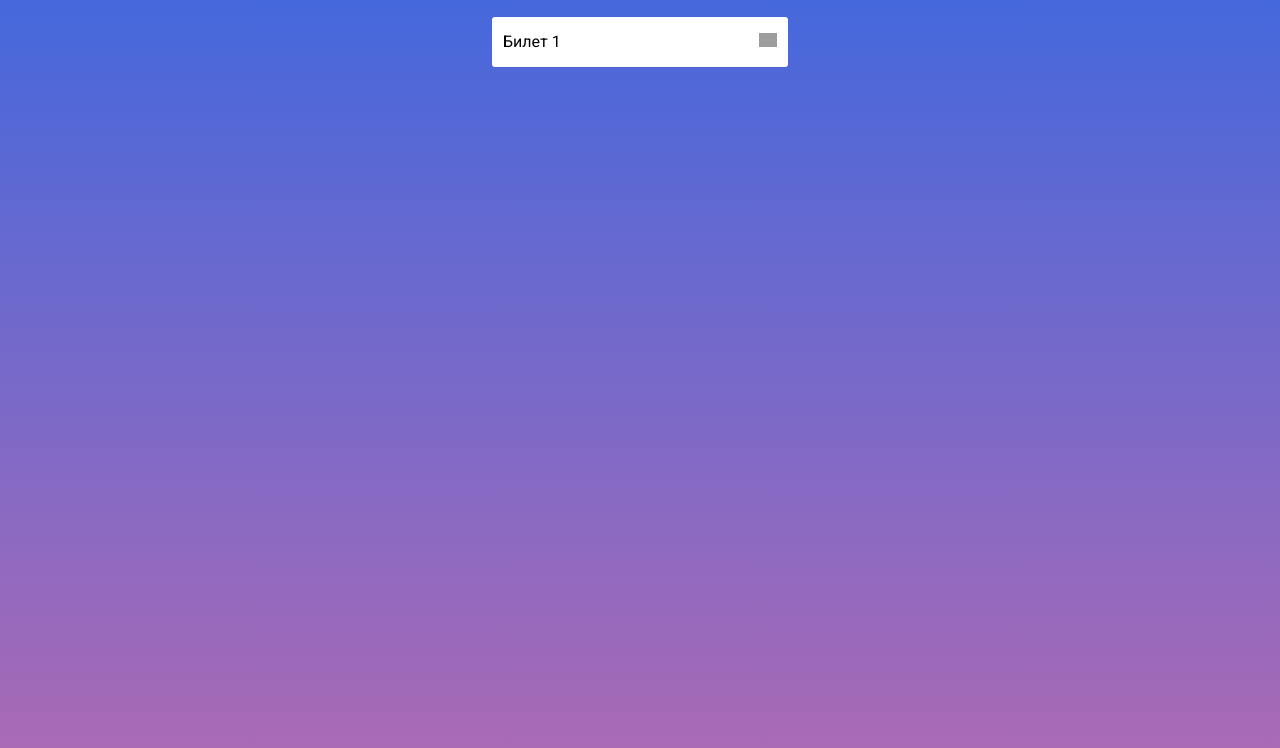
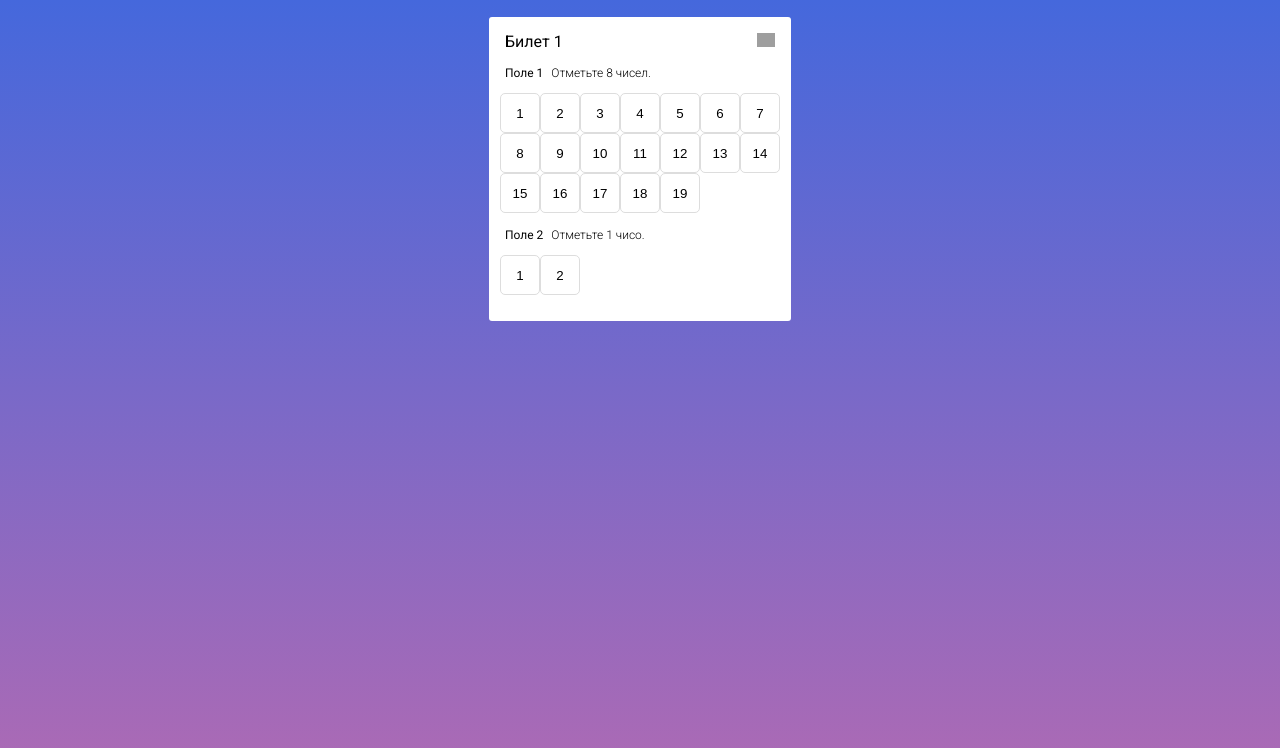
Before and after one commit to hicugi/rapido, a React (Create React App) app: page / in a window 1280 px wide. Shown: the top 748 px of the page. Built offline with nearby package versions, Linux system fonts and the light colour scheme; grey boxes are pictures that could not be loaded.

Commit message:
game main elements

```diff
--- a/package.json
+++ b/package.json
@@ -5,7 +5,8 @@
   "dependencies": {
     "react": "^16.9.0",
     "react-dom": "^16.9.0",
-    "react-scripts": "3.1.1"
+    "react-scripts": "3.1.1",
+    "prop-types": "^15.7.2"
   },
   "scripts": {
     "start": "react-scripts start",
--- a/src/App.js
+++ b/src/App.js
@@ -1,6 +1,7 @@
 import React from 'react';
+import Game from './game';
 
-function App() {
+export default function App() {
   return (
     <main className="app-main">
       <section className="block">
@@ -9,10 +10,10 @@ function App() {
           <button className="icon-magic"></button>
         </header>
 
-        <div className="block__body">{/*  */}</div>
+        <div className="block__body">
+          <Game />
+        </div>
       </section>
     </main>
   );
 }
-
-export default App;
--- /dev/null
+++ b/src/game/board.js
@@ -0,0 +1,30 @@
+import React from 'react';
+import PropTypes from 'prop-types';
+import './index.css';
+
+function Board({ title, subtitle, count }) {
+  return (
+    <div className="board">
+      <header className="board__header">
+        <h2 className="board__title">{title}</h2>
+        <p className="board__subtitle">{subtitle}</p>
+      </header>
+
+      <ul className="board-list">
+        {[...Array(count)].map((_, index) => (
+          <li key={index}>
+            <button className="board-list__item">{index + 1}</button>
+          </li>
+        ))}
+      </ul>
+    </div>
+  );
+}
+
+Board.propTypes = {
+  title: PropTypes.string,
+  subtitle: PropTypes.string,
+  count: PropTypes.number
+};
+
+export default Board;
--- /dev/null
+++ b/src/game/index.css
@@ -0,0 +1,40 @@
+.board {
+  margin-bottom: 12px;
+}
+
+.board__header {
+  margin-bottom: 10px;
+  display: flex;
+  flex-wrap: wrap;
+  padding: 0 5px;
+}
+
+.board__title,
+.board__subtitle {
+  margin: 0;
+  font-size: 12px;
+  line-height: 20px;
+}
+
+.board__title {
+  font-weight: normal;
+  margin-right: 8px;
+}
+.board__subtitle {
+  font-weight: 300;
+}
+
+.board-list {
+  margin: 0;
+  display: flex;
+  flex-wrap: wrap;
+  padding: 0;
+  list-style: none;
+}
+.board-list__item {
+  width: 40px;
+  height: 40px;
+  border: 1px solid #dddddd;
+  border-radius: 5px;
+  background: #fff;
+}
--- /dev/null
+++ b/src/game/index.js
@@ -0,0 +1,19 @@
+import React from 'react';
+import Board from './board';
+
+export default function Game() {
+  return (
+    <div>
+      <section>
+        <Board
+          title="Поле 1"
+          subtitle="Отметьте 8 чисел."
+          min={3}
+          max={8}
+          count={19}
+        />
+        <Board title="Поле 2" subtitle="Отметьте 1 чисо." max={1} count={2} />
+      </section>
+    </div>
+  );
+}
--- a/src/index.css
+++ b/src/index.css
@@ -17,7 +17,7 @@ body {
 
 .app-main {
   margin: 0 auto;
-  max-width: 296px;
+  max-width: 302px;
   padding-top: 17px;
 }
 
@@ -37,8 +37,10 @@ body {
   border-radius: 3px;
 }
 .block__header {
+  margin-bottom: 10px;
   display: flex;
   justify-content: space-between;
+  padding: 0 5px;
 }
 .block__title {
   margin: 0;
```
